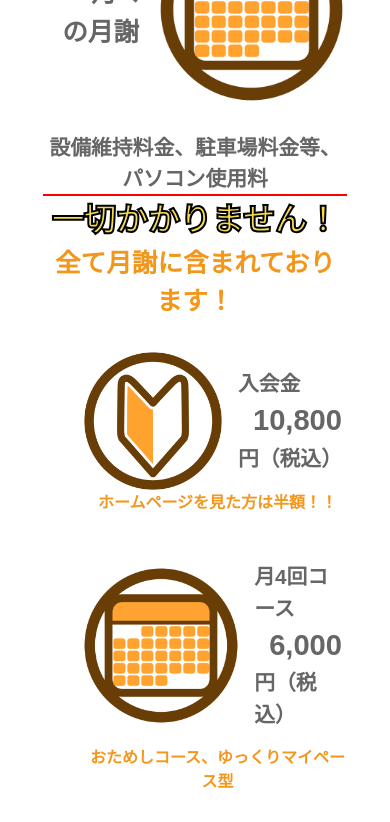
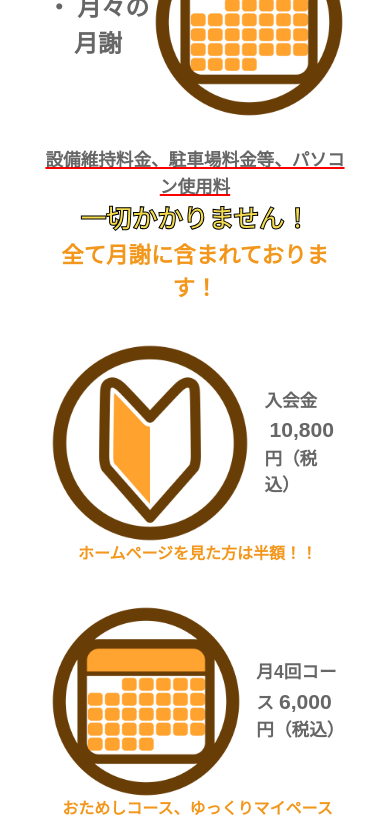
Before and after one commit to KounoTaihei/suzuran-next, a Next.js app: page /about in a window 390 px wide. Shown: the part 2300-3122 px from the top of the page. Built offline with nearby package versions, Linux system fonts and the light colour scheme.

Commit message:
レスポンシブ対応

```diff
--- a/components/subcontent.tsx
+++ b/components/subcontent.tsx
@@ -91,7 +91,7 @@ const Subcontent = () => {
                 <p className={styles.item_name}>無料体験などのお問い合わせ</p>
                 <div className={styles.item_body}>
                     <ul className={styles.ul}>
-                        <li className={styles.li}><FontAwesomeIcon icon={faPhoneSquare} className={styles.icon} /> 097-579-6315</li>
+                        <li className={styles.li}><a href="tel:097-579-6315"><FontAwesomeIcon icon={faPhoneSquare} className={styles.icon} /> 097-579-6315</a></li>
                         <li className={styles.li}><FontAwesomeIcon icon={faEnvelope} className={styles.icon} /> <Link href="/contact"><a>メールでお問い合わせ</a></Link></li>
                         <li className={styles.li}>
                             <span className={styles.line_color}><FontAwesomeIcon icon={faLine} className={styles.icon} /> LINE</span>でお問い合わせ<br></br>
--- a/pages/about/index.tsx
+++ b/pages/about/index.tsx
@@ -220,7 +220,7 @@ const About = () => {
                         『回数』は『１ヶ月あたりの回数』ですので、１ヶ月以内の消化をお願いします。<br></br><br></br>
                         一番最高の割引きはなんと１コマ950円！！！！！<br></br>
                         <span className={styles.star}>☆</span> お得な家族割もあります!!（それぞれの月謝料から1割引き）<br></br><br></br>
-                        詳しくはお電話下さい！ <span className="color_font">097-579-6315</span>
+                        詳しくはお電話下さい！ <a href="tel:097-579-6315"><span className="color_font">097-579-6315</span></a>
                     </p>
                 </div>
             );
--- a/pages/make/index.tsx
+++ b/pages/make/index.tsx
@@ -12,11 +12,11 @@ const Make = () => {
                 <p>↓すずらんのちらしです</p>
                 <div className={styles.image_wrapper}>
                     <span>（表）</span>
-                    <Image src={chirashiImage_1} width={700} height={500} loading="lazy" />
+                    <Image src={chirashiImage_1} alt="すずらんのちらしの画像" width={700} height={500} loading="lazy" />
                 </div>
                 <div className={styles.image_wrapper}>
                     <span>（裏）</span>
-                    <Image src={chirashiImage_2} width={700} height={500} loading="lazy" />
+                    <Image src={chirashiImage_2} alt="すずらんのちらしの画像の裏面" width={700} height={500} loading="lazy" />
                 </div>
             </div>
         );
@@ -37,7 +37,7 @@ const Make = () => {
                 <p className="bold_font">無料見積いたします。ご相談ください。</p>
                 <p>↓すずらんのPR映像です</p>
                 <div className={styles.image_wrapper}>
-                    <Image src={chirashiImage_1} width={700} height={500} loading="lazy" />
+                    <Image src={chirashiImage_1} alt="" width={700} height={500} loading="lazy" />
                 </div>
             </div>
         )
--- a/styles/About.module.scss
+++ b/styles/About.module.scss
@@ -44,7 +44,7 @@
         tr {
             th {
                 .h4 {
-                    font-size: 1.6em;
+                    font-size: 1.5rem;
                     font-weight: bold;
                     vertical-align: middle;
                     margin: 0;
@@ -68,7 +68,7 @@
 
         .under_line_text {
             font-size: 1.3em;
-            border-bottom: 2px solid red;
+            text-decoration: underline red 2px;
             width: fit-content;
             margin-left: auto;
             margin-right: auto;
@@ -93,10 +93,11 @@
             width: fit-content;
             margin-left: auto;
             margin-right: auto;
+            padding: 0.5rem;
 
             &_item {
                 &:not(:last-child) {
-                    margin-bottom: 30px;
+                    margin-bottom: 40px;
                 }
 
                 .flex {
@@ -135,7 +136,6 @@
                         }
                     }
                 }
-
 
                 p {
                     margin: 0 0 0 5px;
@@ -206,7 +206,63 @@
         &_heading {
             &_table {
                 .h4 {
-                    font-size: 0.5em;
+                    font-size: 1em;
+                }
+            }
+
+            &_text {
+                .under_line_text {
+                    font-size: 1.1em;
+                }
+
+                .border_text {
+                    font-size: 1.6em;
+                    -webkit-text-stroke: 1px #000;
+                }
+
+                .color_text {
+                    font-size: 1.4em;
+                }
+            }
+        }
+
+        &_body {
+            &_list {
+                margin-left: auto;
+                margin-right: auto;
+
+                &_item {
+                    .flex {
+                        .relative {
+                            .fee_body_text_heading {
+                                top: -22px;
+                            }
+                        }
+
+                        img {
+                            width: 30px;
+                        }
+
+                        h5 {
+                            font-size: 1.1em;
+                            margin: 0;
+                            padding-left: 15px;
+
+                            .fee_body_fee {
+                                font-size: 1.2em;
+                                padding: 0;
+                                margin-left: 5px;
+                            }
+                        }
+                    }
+
+
+                    p {
+                        margin: 0 0 0 5px;
+                        color: $mainColor;
+                        font-weight: bold;
+                        text-align: center;
+                    }
                 }
             }
         }
```
Also changed, not shown: styles/Make.module.scss (+1 -11 lines), styles/Questions.module.scss (+21 -2 lines).
